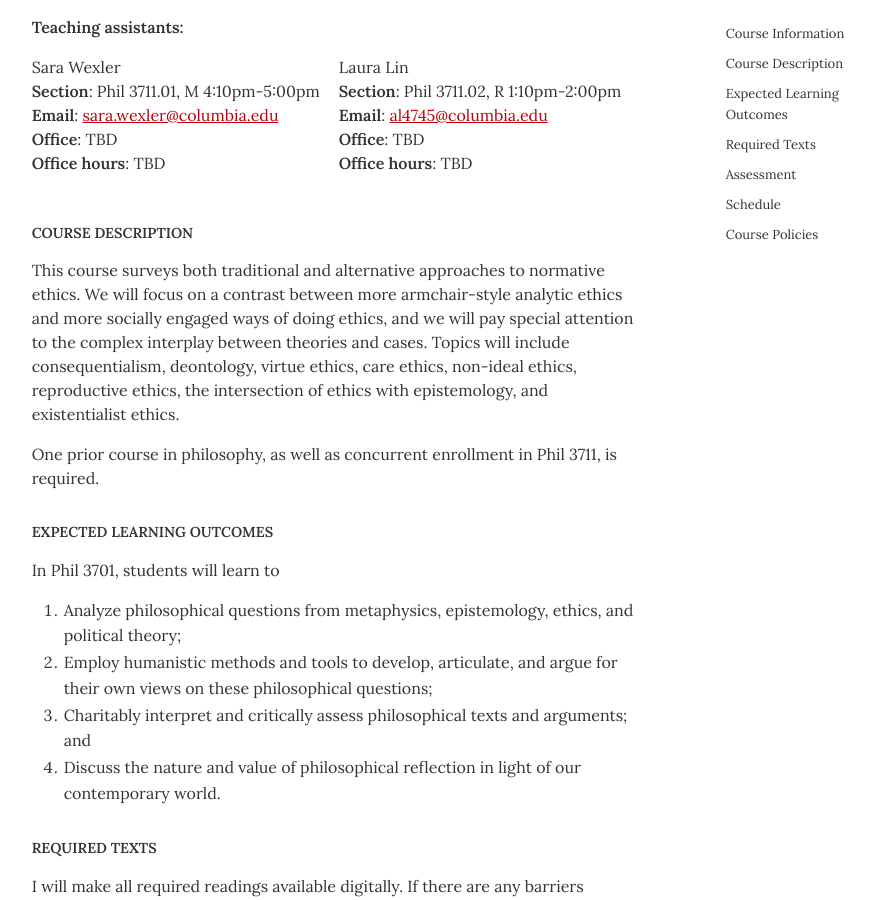
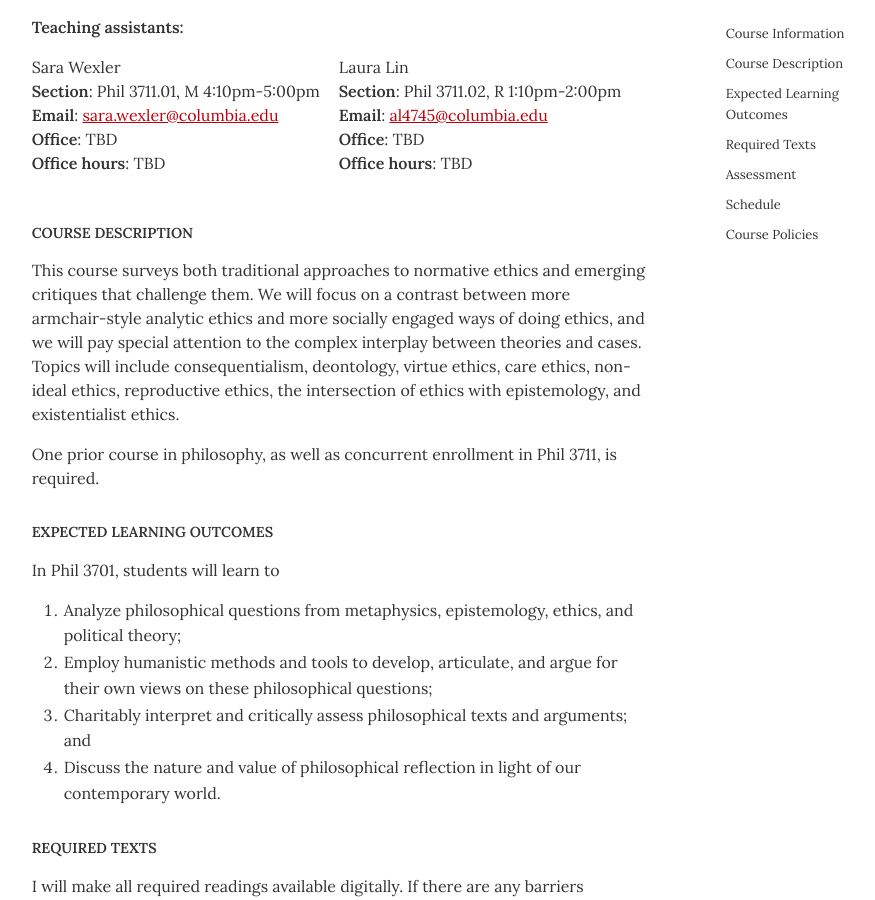
Before and after one commit to dingherself/ethics, a Jekyll site: the page built from syllabus.md, in a window 1280 px wide and 900 px high, scrolled down 495 px. Shown: the whole window, without its empty margins (175-1050 px from the left). Built offline with Jekyll 4.4.1, drawn with Linux system fonts in a browser that asks for light colours.

Commit message:
better description

```diff
--- a/syllabus.md
+++ b/syllabus.md
@@ -60,7 +60,7 @@ date: 2025-08-29
 
 ## Course Description
 
-This course surveys both traditional and alternative approaches to normative ethics. We will focus on a contrast between more armchair-style analytic ethics and more socially engaged ways of doing ethics, and we will pay special attention to the complex interplay between theories and cases. Topics will include consequentialism, deontology, virtue ethics, care ethics, non-ideal ethics, reproductive ethics, the intersection of ethics with epistemology, and existentialist ethics.
+This course surveys both traditional approaches to normative ethics and emerging critiques that challenge them. We will focus on a contrast between more armchair-style analytic ethics and more socially engaged ways of doing ethics, and we will pay special attention to the complex interplay between theories and cases. Topics will include consequentialism, deontology, virtue ethics, care ethics, non-ideal ethics, reproductive ethics, the intersection of ethics with epistemology, and existentialist ethics.
 
 One prior course in philosophy, as well as concurrent enrollment in Phil 3711, is required.
 
```
